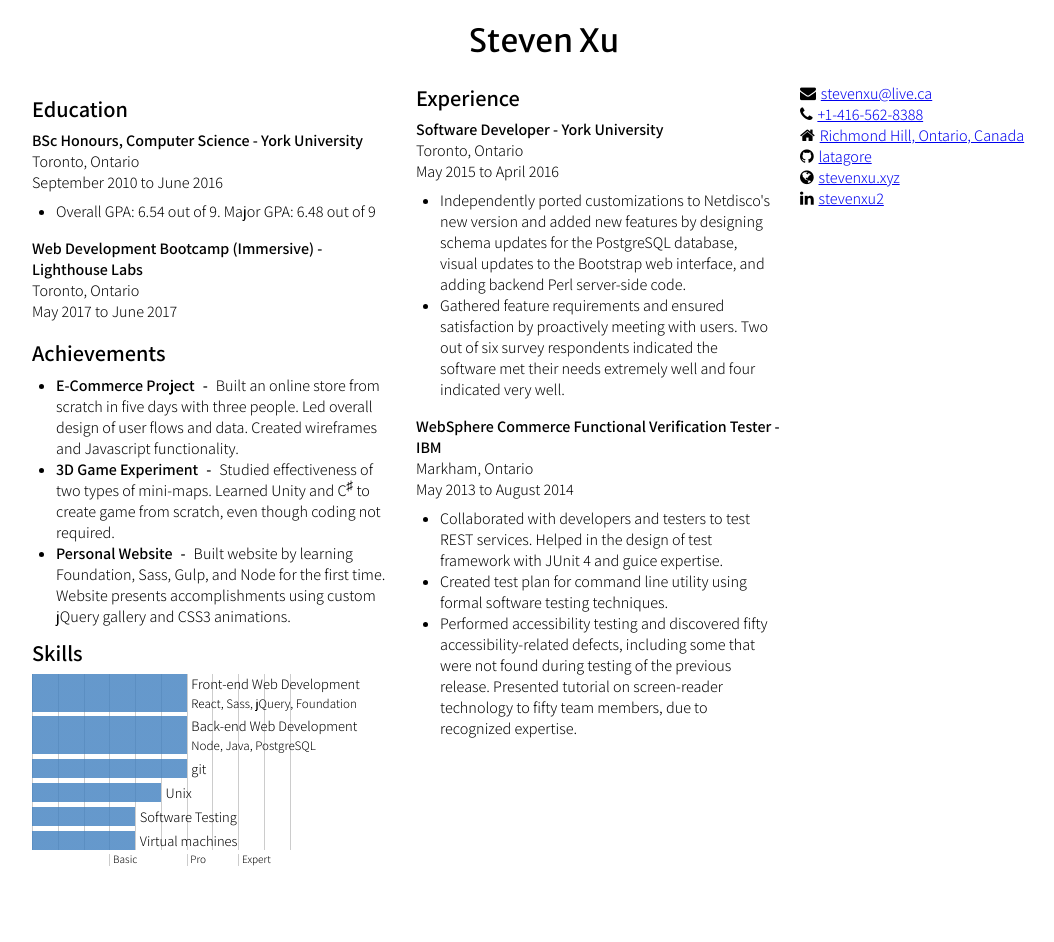
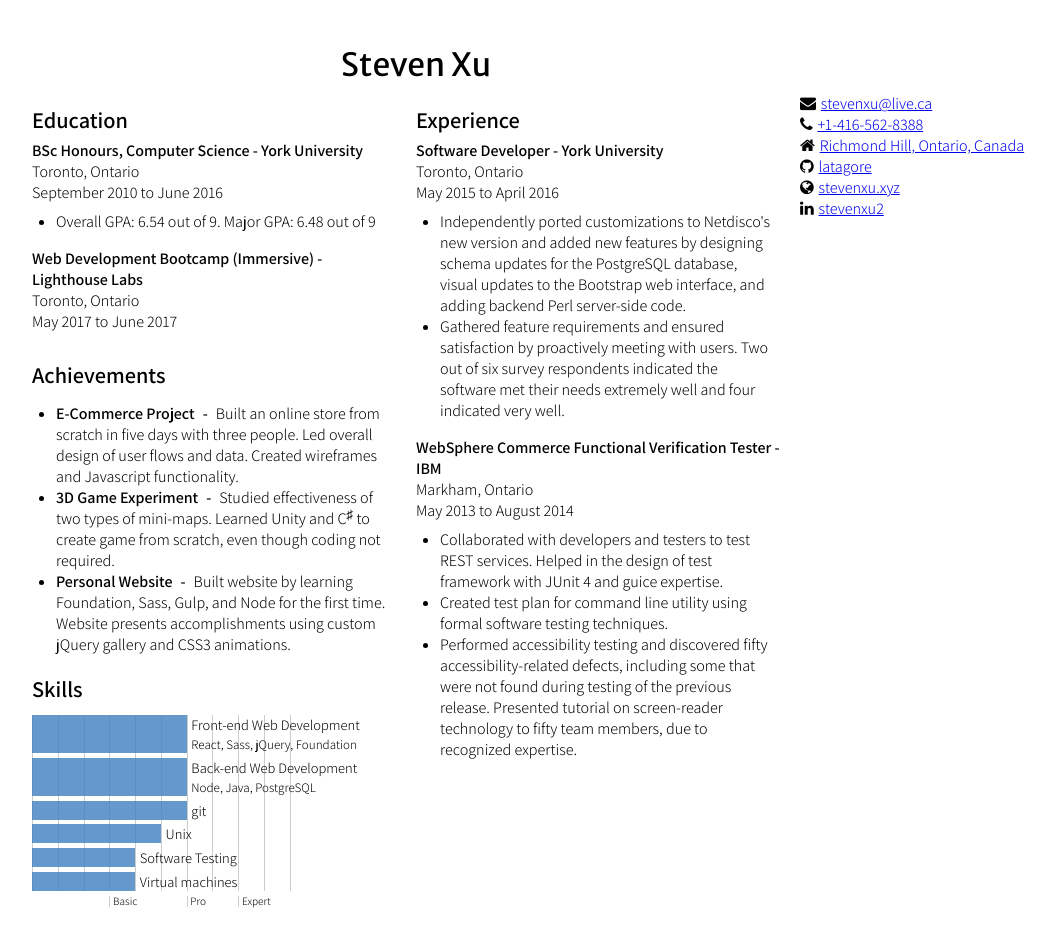
Before and after one commit to latagore/Resume, a React app: page / in a window 1280 px wide. Shown: the whole page, without its empty margins (96-1150 px from the left). Before the commit the page ends 885 px from the top, so only its background shows below. Built offline with nearby package versions, Linux system fonts and the light colour scheme.

Commit message:
fix heading spacing

```diff
--- a/styles/home.scss
+++ b/styles/home.scss
@@ -15,6 +15,10 @@ body {
 }
 
 h1 {
+  @media (min-width: 801px), print {
+    width: 75%;
+  }
+  margin-bottom: 0.25em;
   font-family: "Merriweather Sans", Sans-Serif;
   font-weight: 400;
   text-align: center;
@@ -23,8 +27,9 @@ h1 {
 h2 {
   font-size: 140%;
   font-weight: bold;
-  margin-top: 0.5em;
-  margin-bottom: 0.3em;
+  margin: 0;
+  padding-top: 0.5em;
+  padding-bottom: 0.3em;
 }
 
 h3 {
@@ -50,6 +55,7 @@ ul {
 .resume {
   max-width: 1024px;
   margin: 0 auto;
+  padding: 1em;
 }
 .info-block {
   margin-bottom: 1em;
@@ -79,6 +85,8 @@ ul {
     padding-left: 1em;
   }
   @media (max-width: 800px), print {
+    text-align: center;
+    padding: 0 2em;
     > * {
       display: inline-block;
       padding: 0 0.5em;
```
